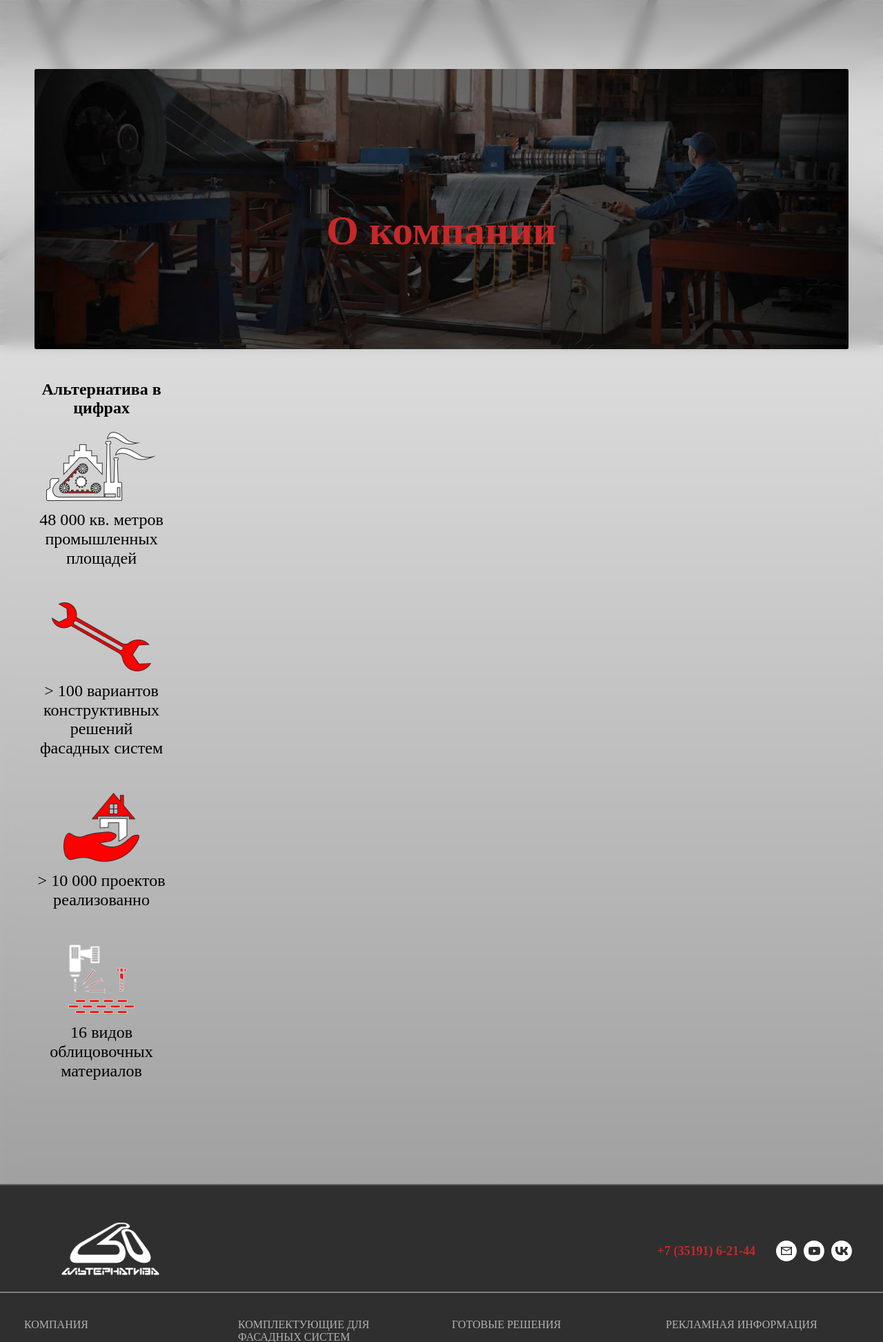
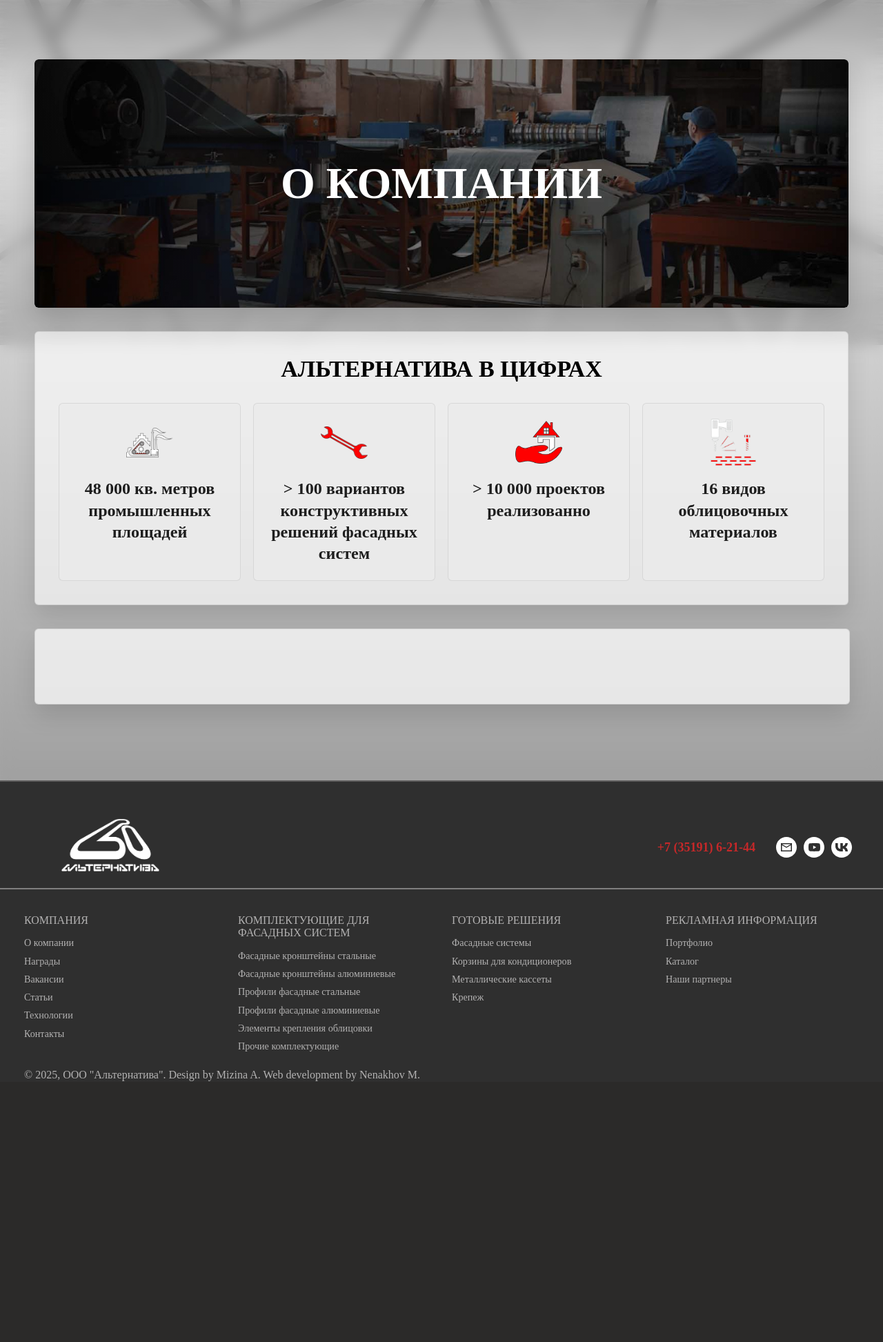
Before and after one commit to Nenakhov-Maxim/AltSite, a Django app: template mainSite/templates/about.html in a window 1280 px wide. Shown: the part 104-2049 px from the top of the page at 69% size. After the commit the page ends 1671 px from the top, so only its background shows below. Run offline with Django 3.2, Linux system fonts and the light colour scheme; the template is opened without the code that fills it, so the values that code supplies are empty; some web fonts are replaced.

Commit message:
Стили для страницы "О компании"

```diff
--- a/mainSite/static/css/about.css
+++ b/mainSite/static/css/about.css
@@ -2,7 +2,7 @@ main {
     position: relative;
     background:   var(--background-gradient-section);
     z-index: 1;
-    padding: 50px 50px 100px 50px;
+    padding: 50px 50px 110px 50px;
 
 }
 
@@ -21,7 +21,7 @@ main::before {
 
 .bread-crumbs-search {
     padding: 0;
-    padding-bottom: 50px;
+    padding-bottom: 36px;
 }
 
 .background-image {
@@ -40,23 +40,39 @@ main::before {
 }
 
 .main-about-wrapper {
-    display: grid;
-    grid-template-columns: 1fr 5fr;
-    column-gap: 15px;
+    display: flex;
+    flex-direction: column;
+    gap: 34px;
 }
 
 .about-us-numbers {
     width: 100%;
+    padding: 34px;
+    background-color: rgba(255, 255, 255, 0.66);
+    border: 1px solid rgba(115, 115, 115, 0.18);
+    border-radius: 6px;
+    box-shadow: 0 16px 34px rgba(0, 0, 0, 0.12);
+    box-sizing: border-box;
 }
 
 .about-us-article-section {
     width: 100%;
+    background-color: rgba(255, 255, 255, 0.72);
+    border: 1px solid rgba(115, 115, 115, 0.18);
+    border-radius: 6px;
+    box-shadow: 0 16px 34px rgba(0, 0, 0, 0.12);
 }
 
 .about-us-img {
     position: relative;
-    margin-bottom: 25px;
-    border-radius: 3px;
+    min-height: 360px;
+    display: flex;
+    align-items: center;
+    justify-content: center;
+    margin-bottom: 34px;
+    overflow: hidden;
+    border-radius: 6px;
+    box-shadow: 0 18px 38px rgba(0, 0, 0, 0.16);
 }
 
 .about-us-img::after {
@@ -66,60 +82,132 @@ main::before {
     height: 100%;
     top: 0;
     left: 0;
-    background-color: rgba(0, 0, 0, 0.5);
+    background: linear-gradient(90deg, rgba(0, 0, 0, 0.58), rgba(0, 0, 0, 0.32));
     z-index: 2;
-    border-radius: 3px;
+    border-radius: 6px;
 
 }
 
 .about-us-img img{
+    position: absolute;
+    inset: 0;
     display: block;
     width: 100%;
+    height: 100%;
     object-fit: cover;
     z-index: 1;
-    border-radius: 3px;
+    border-radius: 6px;
 }
 
 .about-us-img div{
-    position: absolute;
-    content: '';
-    width: 100%;
-    top: 200px;
-    left: 0;
-    color: var(--background-alt-red);
+    position: relative;
+    color: #FFFFFF;
     z-index: 3;
-    font-size: 60px;
-    font-weight: 600;
+    font-size: 64px;
+    font-weight: 700;
     text-align: center;
-    letter-spacing: 10%;
+    letter-spacing: 0;
+    text-transform: uppercase;
 }
 
 .middle-block-title {
     text-align: center;
+    margin: 0 0 30px 0;
+    font-size: 34px;
+    font-weight: 600;
+    text-transform: uppercase;
 }
 
 .alternative-numbers-list-wrapper {
+    display: grid;
+    grid-template-columns: repeat(4, 1fr);
+    gap: 18px;
+}
+
+.alternative-numbers-item {
+    min-height: 185px;
     display: flex;
     flex-direction: column;
     align-items: center;
+    justify-content: flex-start;
+    padding: 22px 18px;
+    background-color: rgba(235, 235, 235, 0.78);
+    border: 1px solid rgba(115, 115, 115, 0.16);
+    border-radius: 6px;
     text-align: center;
-}
-
-.alternative-numbers-item {
-    margin-bottom: 50px;
+    box-sizing: border-box;
 }
 
 .alternative-numbers-item--img {
+    width: 68px;
+    height: 68px;
+    margin-bottom: 18px;
+    object-fit: contain;
+}
+
+.alternative-numbers-item--text {
+    color: #1E1E1E;
+    font-size: 18px;
+    font-weight: 600;
+    line-height: 1.3;
+}
+
+.about-us-atrticle-text {
+    max-width: 980px;
+    margin: 0 auto;
+    padding: 54px 70px;
+    color: #1E1E1E;
+    font-size: 18px;
+    line-height: 1.65;
+}
+
+.about-us-atrticle-text,
+.about-us-atrticle-text p,
+.about-us-atrticle-text div,
+.about-us-atrticle-text span,
+.about-us-atrticle-text li {
+    font-family: Magistral-book, sans-serif !important;
+}
+
+.about-us-atrticle-text p,
+.about-us-atrticle-text div,
+.about-us-atrticle-text span,
+.about-us-atrticle-text li {
+    font-size: 18px !important;
+}
+
+.about-us-atrticle-text div,
+.about-us-atrticle-text p {
+    margin-bottom: 18px;
+    letter-spacing: 0;
+    line-height: 1.65;
+}
+
+.about-us-atrticle-text h2,
+.about-us-atrticle-text h3 {
+    font-family: Magistral-book, sans-serif !important;
+    margin: 36px 0 18px 0;
+    color: #1E1E1E;
+    line-height: 1.25;
+}
+
+.about-us-atrticle-text h2:first-child,
+.about-us-atrticle-text h3:first-child {
+    margin-top: 0;
+}
+
+.about-us-atrticle-text ul,
+.about-us-atrticle-text ol {
+    margin: 0 0 24px 0;
+    padding-left: 28px;
+}
+
+.about-us-atrticle-text li {
     margin-bottom: 10px;
 }
 
-.about-us-atrticle-text {
-    padding: 0 50px 0 10px;
+.about-us-atrticle-text img {
+    max-width: 100%;
+    height: auto;
+    border-radius: 6px;
 }
-
-.about-us-atrticle-text div{
-    margin-bottom: 10px;
-    letter-spacing: 3%;
-    line-height: 120%;
-    text-indent: 5%;
-}
```
Also changed, not shown: mainSite/static/css/mediaCSS/media-about.css (+58 -9 lines), mainSite/templates/about.html (indentation only).
